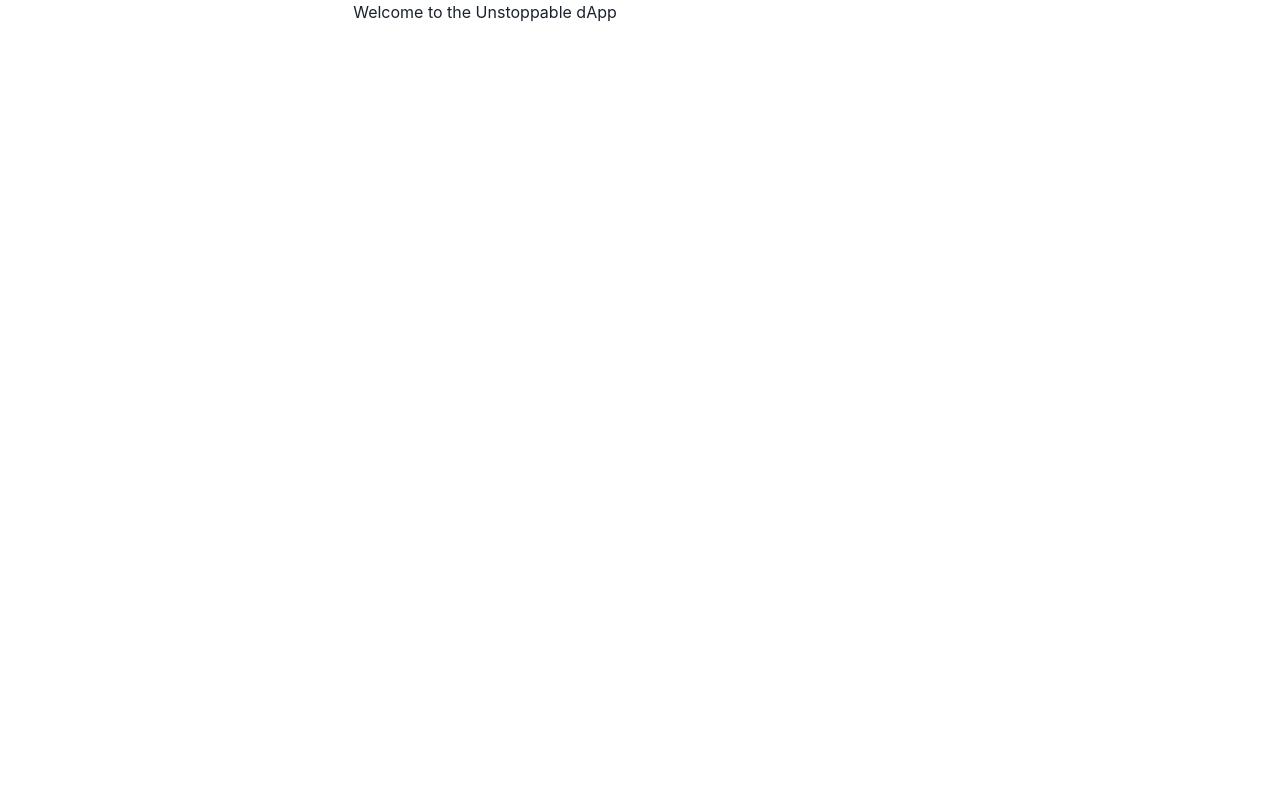
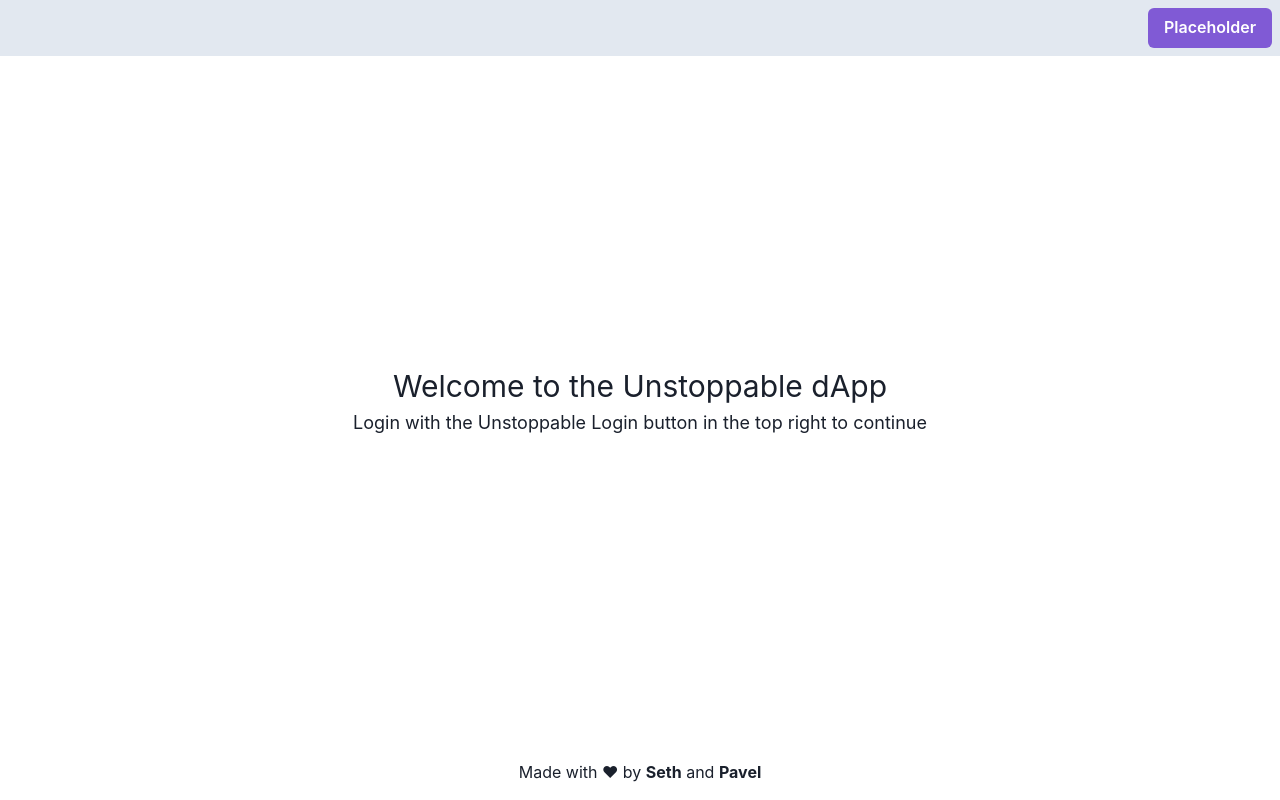
Before and after one commit to Seth-McKilla/unstoppable-dapp, a Next.js app: page / in a window 1280 px wide. Built offline with nearby package versions, Linux system fonts and the light colour scheme.

Commit message:
Setup overall layout

```diff
--- /dev/null
+++ b/components/Footer/index.tsx
@@ -0,0 +1,24 @@
+import { Flex, Text } from "@chakra-ui/react";
+
+const Footer = () => {
+  return (
+    <Flex justifyContent="center" alignItems="center" height="56px">
+      <Text>
+        Made with ❤ by{" "}
+        <b>
+          <a href="https://github.com/Seth-McKilla" target="__blank">
+            Seth
+          </a>
+        </b>{" "}
+        and{" "}
+        <b>
+          <a href="https://github.com/Pfed-prog" target="__blank">
+            Pavel
+          </a>
+        </b>
+      </Text>
+    </Flex>
+  );
+};
+
+export default Footer;
--- /dev/null
+++ b/components/Layout/index.tsx
@@ -0,0 +1,22 @@
+import { ReactNode } from "react";
+import { Container, Center } from "@chakra-ui/react";
+import PerfectScrollbar from "react-perfect-scrollbar";
+import { Navbar, Footer } from "..";
+
+const Layout = ({ children }: { children: ReactNode }) => {
+  return (
+    <div>
+      <Navbar />
+      <Container maxW="container.md">
+        <PerfectScrollbar>
+          <Center height="calc(100vh - 112px)" flexDirection="column">
+            {children}
+          </Center>
+        </PerfectScrollbar>
+        <Footer />
+      </Container>
+    </div>
+  );
+};
+
+export default Layout;
--- /dev/null
+++ b/components/Navbar/index.tsx
@@ -0,0 +1,16 @@
+import { Flex, Button } from "@chakra-ui/react";
+
+const Navbar = () => {
+  return (
+    <Flex
+      as="nav"
+      justifyContent="flex-end"
+      padding={2}
+      backgroundColor="gray.200"
+    >
+      <Button colorScheme="purple">Placeholder</Button>
+    </Flex>
+  );
+};
+
+export default Navbar;
--- /dev/null
+++ b/components/index.tsx
@@ -0,0 +1,3 @@
+export { default as Navbar } from "./Navbar";
+export { default as Layout } from "./Layout";
+export { default as Footer } from "./Footer";
--- a/pages/index.tsx
+++ b/pages/index.tsx
@@ -1,6 +1,7 @@
 import type { NextPage } from "next";
 import Head from "next/head";
-import { Container } from "@chakra-ui/react";
+import { Text, Center } from "@chakra-ui/react";
+import { Layout } from "../components";
 
 const Home: NextPage = () => {
   return (
@@ -14,9 +15,12 @@
         <link rel="icon" href="/favicon.ico" />
       </Head>
 
-      <Container>
-        <h1>Welcome to the Unstoppable dApp</h1>
-      </Container>
+      <Layout>
+        <Text fontSize="3xl">Welcome to the Unstoppable dApp</Text>
+        <Text fontSize="lg">
+          Login with the Unstoppable Login button in the top right to continue
+        </Text>
+      </Layout>
     </div>
   );
 };
```
